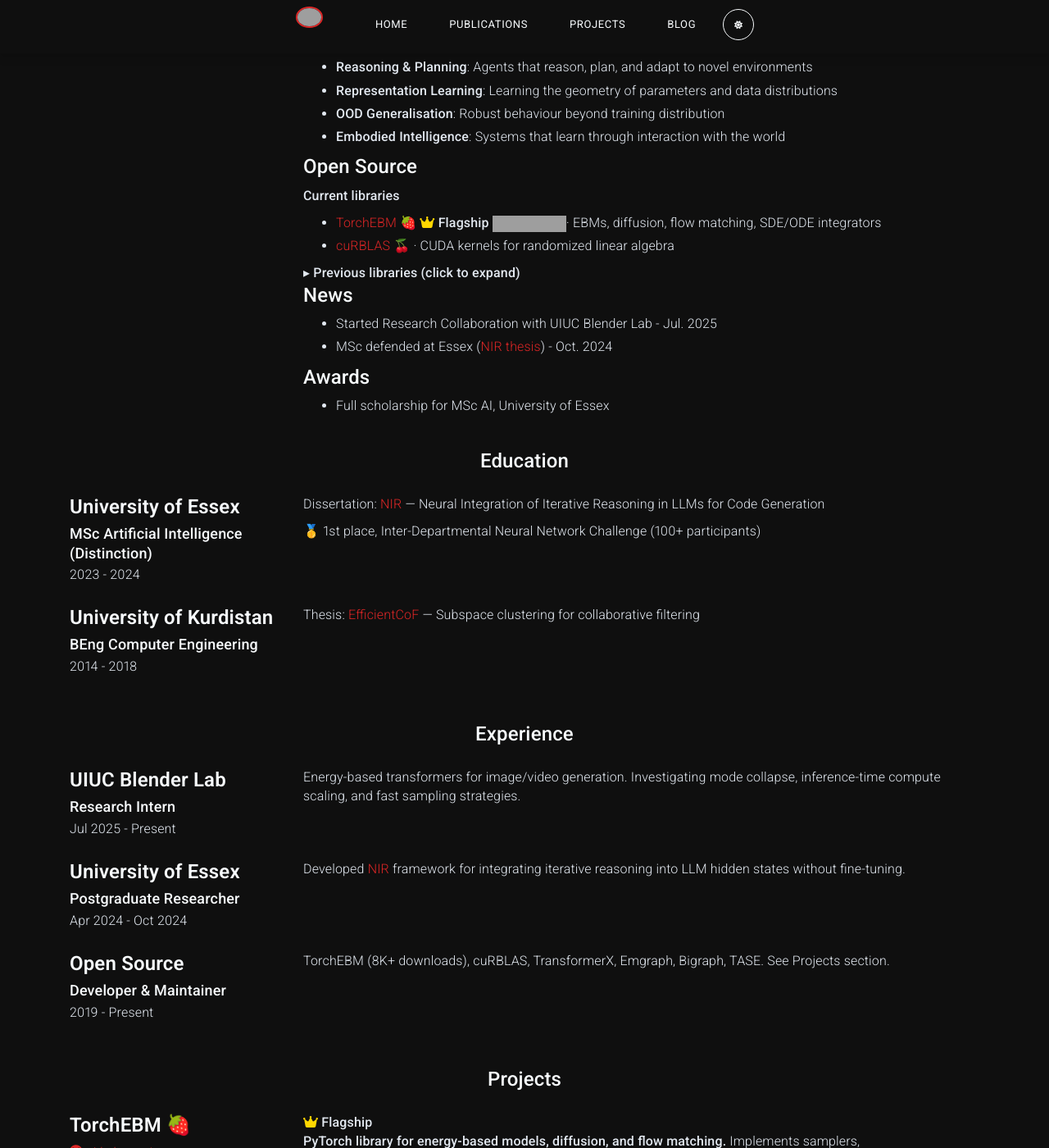
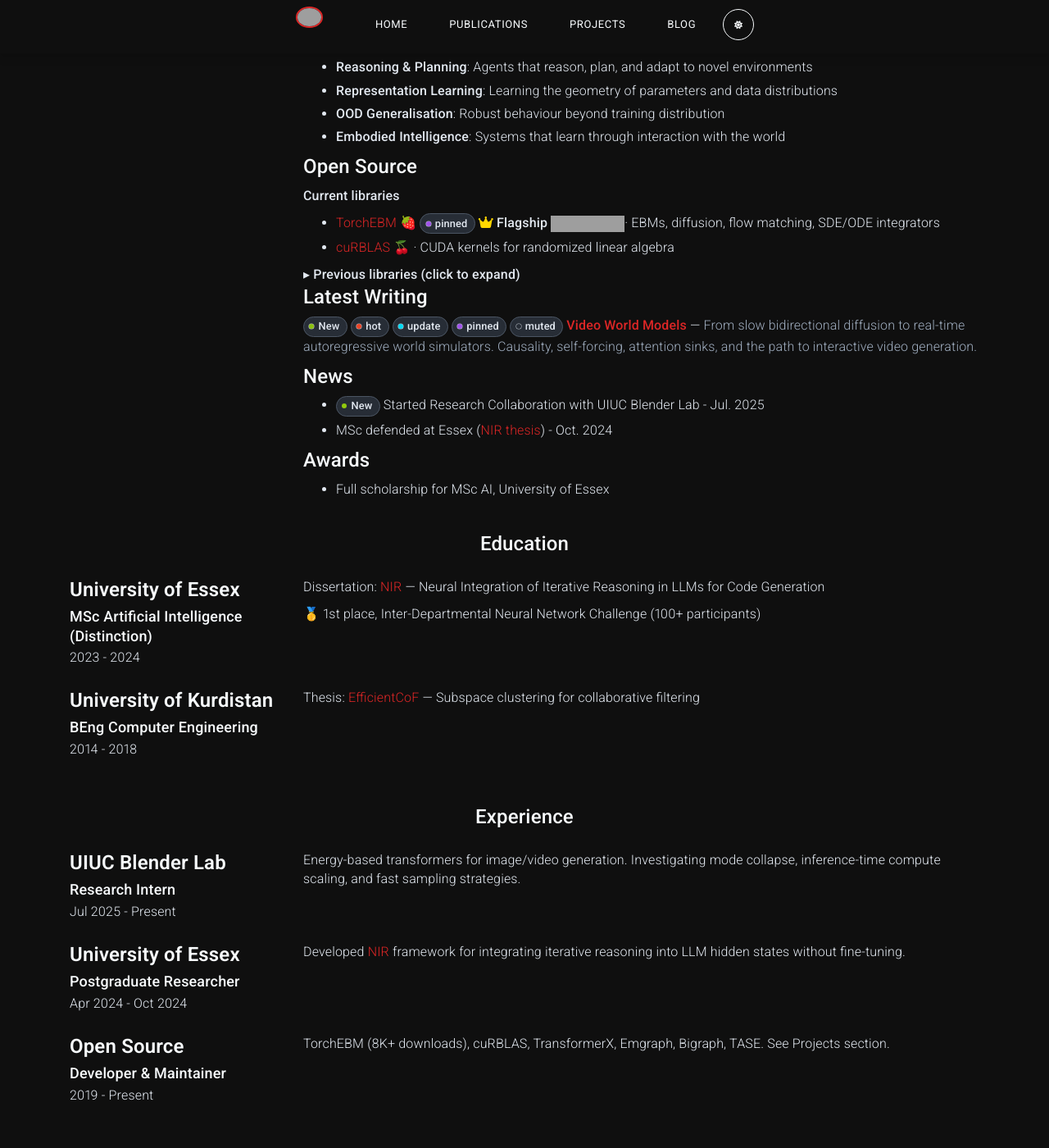
Before and after one commit to soran-ghaderi/soran-ghaderi.github.io, a Jekyll site: the page built from index.md, in a window 1280 px wide and 1400 px high, scrolled down 677 px. Shown: the whole window at 82% size. Built offline with Jekyll 4.4.1, drawn with Linux system fonts in a browser that asks for light colours; nearby versions of some CDN libraries; some of the changed text lies outside the part shown; grey boxes are pictures that could not be loaded.

Commit message:
feat: implement badge system with styles and usage examples in CSS and HTML

```diff
--- a/_config.yml
+++ b/_config.yml
@@ -62,6 +62,29 @@ darkmode: true
 #   - "pure-black"    : Pure black navbar (#000000)
 #   - "slate"         : Slate blue navbar (#1e293b)
 # =============================================================================
+# // =========================================================================
+# // BADGE SYSTEM - Announcement badges with colored dot indicators
+# // =========================================================================
+# //
+# // USAGE (in HTML/Markdown):
+# //
+# //   PILL BADGES (subtle background with colored dot):
+# //     <span class="badge badge-new">New</span>
+# //     <span class="badge badge-hot">Trending</span>
+# //     <span class="badge badge-update">Updated</span>
+# //     <span class="badge badge-pinned">Pinned</span>
+# //     <span class="badge badge-soon">Soon</span>
+# //     <span class="badge badge-accent">Featured</span>   (uses site accent color)
+# //
+# //   MINIMAL BADGES (inline with text, just dot + text):
+# //     <span class="badge-minimal badge-new">New collaboration</span>
+# //     <span class="badge-minimal badge-hot">Hot topic</span>
+# //
+# //   WITH PULSE ANIMATION:
+# //     <span class="badge badge-new badge-pulse">New</span>
+# //
+# // =========================================================================
+
 palette:
   dark_bg: "near-black"      # Dark mode background
   light_bg: "white"          # Light mode background
@@ -164,7 +187,7 @@ about_content: | # this will include new lines to allow paragraphs
     <h3>Open Source</h3>
     <p><strong>Current libraries</strong></p>
     <ul>
-      <li><a href="https://github.com/soran-ghaderi/torchebm">TorchEBM 🍓</a> <strong><i class="fas fa-crown flagship-crown"></i> Flagship</strong> <img alt="Downloads" src="https://static.pepy.tech/badge/torchebm?style=flat-square">· EBMs, diffusion, flow matching, SDE/ODE integrators</li>
+      <li><a href="https://github.com/soran-ghaderi/torchebm">TorchEBM 🍓</a> <span class="badge badge-pinned badge-pulse">pinned</span> <strong><i class="fas fa-crown flagship-crown"></i> Flagship</strong> <img alt="Downloads" src="https://static.pepy.tech/badge/torchebm?style=flat-square">· EBMs, diffusion, flow matching, SDE/ODE integrators</li>
         <li><a href="https://github.com/soran-ghaderi/cuRBLAS">cuRBLAS 🍒</a> · CUDA kernels for randomized linear algebra</li>
     </ul>
     <details>
@@ -180,9 +203,23 @@ about_content: | # this will include new lines to allow paragraphs
   </section>
 
   <section>
+    <h3>Latest Writing</h3>
+    <p>
+      <span class="badge badge-new badge-pulse">New</span>
+      <span class="badge badge-hot badge-pulse">hot</span>
+      <span class="badge badge-update badge-pulse">update</span>
+      <span class="badge badge-pinned badge-pulse">pinned</span>
+      <span class="badge badge-muted badge-pulse">muted</span>
+      <a href="/blog/video-world-models/" style="font-weight: 500;">Video World Models</a> —
+      <span style="color: var(--text-muted);">From slow bidirectional diffusion to real-time autoregressive world simulators.
+      Causality, self-forcing, attention sinks, and the path to interactive video generation.</span>
+    </p>
+  </section>
+
+  <section>
     <h3>News</h3>
     <ul>
-        <li>Started Research Collaboration with UIUC Blender Lab - Jul. 2025</li>
+        <li><span class="badge badge-new">New</span> Started Research Collaboration with UIUC Blender Lab - Jul. 2025</li>
         <li>MSc defended at Essex (<a href="https://soran-ghaderi.github.io/nir/">NIR thesis</a>) - Oct. 2024</li>
     </ul>
   </section>
--- a/_data/projects.yml
+++ b/_data/projects.yml
@@ -9,7 +9,7 @@
 #    Description about the work on/with the project
 
 - layout: left
-  name: TorchEBM 🍓
+  name: TorchEBM 🍓 <span class="badge badge-pinned badge-pulse">pinned</span>
   link: github.com/soran-ghaderi/torchebm
   github: soran-ghaderi/torchebm
   description: >
--- a/_sass/base.scss
+++ b/_sass/base.scss
@@ -103,6 +103,15 @@
   --details-bg: rgba(45, 55, 72, 0.05);     // Details/summary background
   --details-border: #d0d7de;                // Details/summary border
 
+  --badge-text: #374151;                    // Dark gray text
+  --badge-border: #e5e7eb;                  // Light gray border
+  --badge-bg: #f9fafb;                      // Very light gray bg
+  --badge-dot-new: #92ca0e;                // NEON SPRING GREEN (super bright lime)
+  --badge-dot-hot: #f84727;                // Tomato - glows on dark
+  --badge-dot-update: #00bfff;              // DeepSkyBlue - electric
+  --badge-dot-pinned: #9333ea;              // Vivid purple
+  --badge-dot-muted: #6b7280;               // Gray
+
   // Navigation colors (always dark - matches dark mode bg)
   --nav-bg: #0f0f0f;
   --nav-text: #f7fafc;
@@ -180,6 +189,16 @@ body.dark {
 
   // Profile image shadow
   --profile-shadow: rgba(0, 0, 0, 0.6);    // Dark shadow for dark bg
+
+  // Badge colors (dark mode - neon vibrant)
+  --badge-text: #f3f4f6;                   // Light text
+  --badge-border: #4b5563;                 // Medium gray border
+  --badge-bg: rgba(55, 65, 81, 0.6);       // Translucent dark bg
+  --badge-dot-new: #92ca0e;                // NEON SPRING GREEN (super bright lime)
+  --badge-dot-hot: #f84727;                // Tomato - glows on dark
+  --badge-dot-update: #00e5ff;             // Neon cyan
+  --badge-dot-pinned: #a855f7;             // Bright violet
+  --badge-dot-muted: #9ca3af;              // Cool gray
 }
 
 /* =====================================================
--- a/_sass/modern-resume-theme.scss
+++ b/_sass/modern-resume-theme.scss
@@ -2902,3 +2902,104 @@ mjx-container[display="true"],
     padding-right: 10px;
   }
 }
+
+// =====================================================
+// ANNOUNCEMENT BADGES — Elegant Minimal Style
+// =====================================================
+// A refined badge with a small colored indicator dot.
+// Clean, understated, and compatible with academic aesthetic.
+//
+// Usage:
+//   <span class="badge badge-new">New</span>
+//   <span class="badge badge-hot">Trending</span>
+//   <span class="badge badge-update">Updated</span>
+//   <span class="badge badge-pinned">Pinned</span>
+//   <span class="badge badge-soon">Soon</span>
+//   <span class="badge badge-accent">Featured</span>
+//
+// Minimal (dot only, no box):
+//   <span class="badge-minimal badge-new">New collaboration announced</span>
+// =====================================================
+
+// Main badge: subtle pill with colored dot indicator
+.badge {
+  display: inline-flex;
+  align-items: center;
+  gap: 0.4em;
+  font-size: calc(var(--base-font-size) * 0.8);
+  font-weight: 500;
+  padding: 0.2em 0.65em 0.2em 0.5em;
+  border-radius: 9999px;  // Full pill shape
+  line-height: 1.4;
+  letter-spacing: 0.01em;
+  white-space: nowrap;
+  background: var(--badge-bg);
+  color: var(--badge-text);
+  border: 1px solid var(--badge-border);
+  transition: border-color 0.2s ease, box-shadow 0.2s ease;
+
+  // Colored dot before text
+  &::before {
+    content: '';
+    display: inline-block;
+    width: 6px;
+    height: 6px;
+    border-radius: 50%;
+    flex-shrink: 0;
+  }
+
+  &:hover {
+    border-color: var(--text-muted);
+  }
+}
+
+// Dot colors by variant
+.badge-new::before { background: var(--badge-dot-new); }
+.badge-hot::before { background: var(--badge-dot-hot); }
+.badge-update::before { background: var(--badge-dot-update); }
+.badge-pinned::before { background: var(--badge-dot-pinned); }
+.badge-soon::before { background: var(--badge-dot-muted); }
+.badge-accent::before { background: var(--accent-color); }
+
+// Minimal variant: just the dot + text, no pill background
+.badge-minimal {
+  display: inline-flex;
+  align-items: center;
+  gap: 0.45em;
+  font-size: inherit;  // Match surrounding text
+  font-weight: 500;
+  color: var(--text-color);
+
+  &::before {
+    content: '';
+    display: inline-block;
+    width: 7px;
+    height: 7px;
+    border-radius: 50%;
+    flex-shrink: 0;
+  }
+
+  &.badge-new::before { background: var(--badge-dot-new); }
+  &.badge-hot::before { background: var(--badge-dot-hot); }
+  &.badge-update::before { background: var(--badge-dot-update); }
+  &.badge-pinned::before { background: var(--badge-dot-pinned); }
+  &.badge-soon::before { background: var(--badge-dot-muted); }
+  &.badge-accent::before { background: var(--accent-color); }
+}
+
+// Pulsing dot animation (subtle glow)
+.badge-pulse::before,
+.badge-minimal.badge-pulse::before {
+  animation: dot-pulse 2s ease-in-out infinite;
+}
+
+@keyframes dot-pulse {
+  0%, 100% {
+    opacity: 1;
+    box-shadow: 0 0 0 0 currentColor;
+  }
+  50% {
+    opacity: 0.7;
+    box-shadow: 0 0 0 3px transparent;
+  }
+}
```
Also changed, not shown: _data/projects-page.yml (line endings or trailing spaces).
